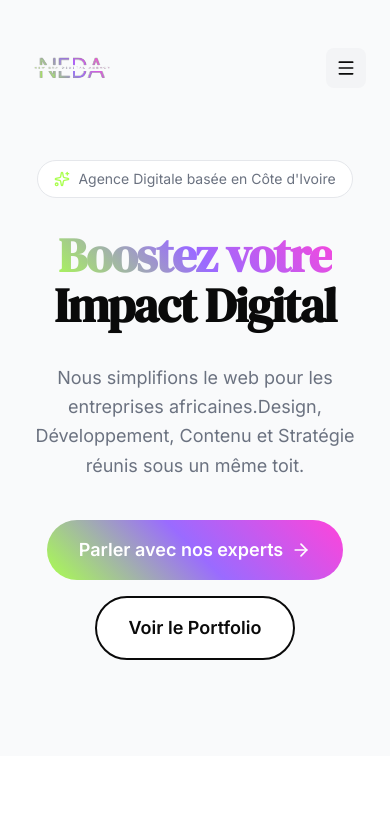
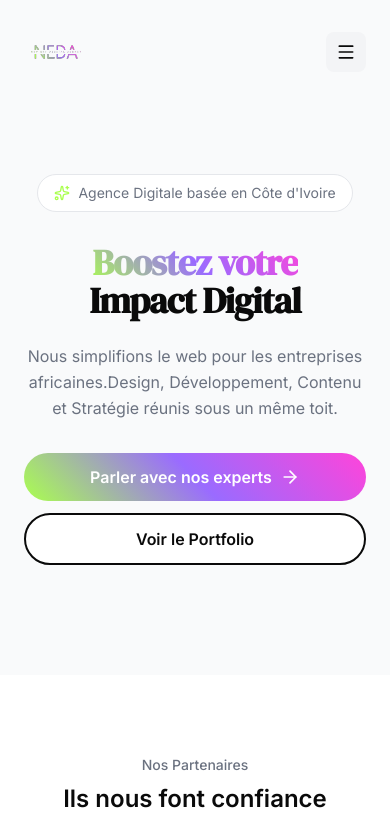
Before and after one commit to neweradigitaleagency-tech/Neda-Website, a React (Vite) app: page / in a window 390 px wide. Shown: the top 838 px of the page. Built offline with nearby package versions, Linux system fonts and the light colour scheme.

Commit message:
Improve responsiveness on mobile and tablet

```diff
--- a/src/components/Layout.tsx
+++ b/src/components/Layout.tsx
@@ -38,7 +38,7 @@ export default function Layout({ children }: { children: React.ReactNode }) {
             isScrolled ? 'py-4' : 'py-5'
           }`}>
             <Link to="/" className="flex items-center gap-2">
-              <img src={logo} alt="neda" className="h-24" />
+<img src={logo} alt="neda" className="h-16 sm:h-20 md:h-24" />
             </Link>
 
 <div className="hidden md:flex items-center gap-1">
@@ -140,7 +140,7 @@ className={`relative px-4 py-2 rounded-lg text-sm font-medium transition-all dur
           <div className="grid md:grid-cols-4 gap-12 mb-12">
             <div className="md:col-span-2">
               <Link to="/" className="flex items-center gap-2 mb-4">
-<img src={logo} alt="neda" className="h-24" />
+<img src={logo} alt="neda" className="h-12 sm:h-16 md:h-24" />
               </Link>
               <p className="text-[#6b7280] text-sm max-w-md leading-relaxed mb-6">
                 Agence digitale basée en Côte d'Ivoire. Nous créons des expériences web exceptionnelles pour les entreprises africaines avec des solutions créatives et performantes.
--- a/src/components/PricingSection.tsx
+++ b/src/components/PricingSection.tsx
@@ -270,7 +270,7 @@ export default function PricingSection() {
             animate={{ opacity: 1 }}
             className="space-y-16"
           >
-            <div className="grid md:grid-cols-3 gap-8">
+            <div className="grid grid-cols-1 md:grid-cols-3 gap-6 md:gap-8">
               {packs.map((pack, i) => (
                 <motion.div
                   key={pack.name}
--- a/src/pages/Home.tsx
+++ b/src/pages/Home.tsx
@@ -20,31 +20,31 @@ export default function Home() {
               <span className="text-sm text-[#6B7280]">Agence Digitale basée en Côte d'Ivoire</span>
             </div>
 
-            <h1 className="font-serif text-5xl md:text-6xl lg:text-7xl font-bold leading-[1.05] tracking-tight mb-8">
+            <h1 className="font-serif text-4xl sm:text-5xl md:text-6xl lg:text-7xl font-bold leading-[1.05] tracking-tight mb-6 sm:mb-8">
               <span className="neda-gradient-text">Boostez votre</span>
               <br />
               <span className="text-[#0A0A0A]">Impact Digital</span>
             </h1>
 
-            <p className="text-lg text-[#6B7280] leading-relaxed mb-10 max-w-2xl mx-auto">
+            <p className="text-base sm:text-lg text-[#6B7280] leading-relaxed mb-8 sm:mb-10 max-w-2xl mx-auto">
               Nous simplifions le web pour les entreprises africaines.
               <br className="hidden sm:block" />
               Design, Développement, Contenu et Stratégie réunis sous un même toit.
             </p>
 
-            <div className="flex flex-wrap justify-center gap-4">
+            <div className="flex flex-col sm:flex-row justify-center gap-3 sm:gap-4">
               <a
                 href="https://wa.me/2250759595959"
                 target="_blank"
                 rel="noopener noreferrer"
-                className="group px-8 py-4 rounded-full neda-gradient text-white font-semibold text-lg hover:scale-105 transition-transform flex items-center gap-2"
+                className="group px-6 sm:px-8 py-3 sm:py-4 rounded-full neda-gradient text-white font-semibold text-base sm:text-lg hover:scale-105 transition-transform flex items-center justify-center gap-2"
               >
                 Parler avec nos experts
                 <ArrowRight className="w-5 h-5 group-hover:translate-x-1 transition-transform" />
               </a>
               <Link
                 to="/portfolio"
-                className="px-8 py-4 rounded-full bg-white border-2 border-[#0A0A0A] text-[#0A0A0A] font-semibold text-lg hover:bg-[#0A0A0A] hover:text-white transition-colors"
+                className="px-6 sm:px-8 py-3 sm:py-4 rounded-full bg-white border-2 border-[#0A0A0A] text-[#0A0A0A] font-semibold text-base sm:text-lg hover:bg-[#0A0A0A] hover:text-white transition-colors text-center"
               >
                 Voir le Portfolio
               </Link>
@@ -69,7 +69,7 @@ export default function Home() {
             </h2>
           </motion.div>
 
-          <div className="grid md:grid-cols-3 gap-8 mb-12">
+          <div className="grid grid-cols-1 sm:grid-cols-2 lg:grid-cols-3 gap-6 sm:gap-8 mb-10 sm:mb-12">
             <motion.div
               initial={{ opacity: 0, y: 40 }}
               whileInView={{ opacity: 1, y: 0 }}
--- a/src/pages/Portfolio.tsx
+++ b/src/pages/Portfolio.tsx
@@ -113,7 +113,7 @@ export default function Portfolio() {
             ))}
           </div>
 
-          <motion.div layout className="grid md:grid-cols-2 lg:grid-cols-3 gap-6">
+          <motion.div layout className="grid grid-cols-1 sm:grid-cols-2 lg:grid-cols-3 gap-4 sm:gap-6">
             <AnimatePresence mode="popLayout">
               {filteredProjects.map((project, i) => (
                 <motion.div
```
